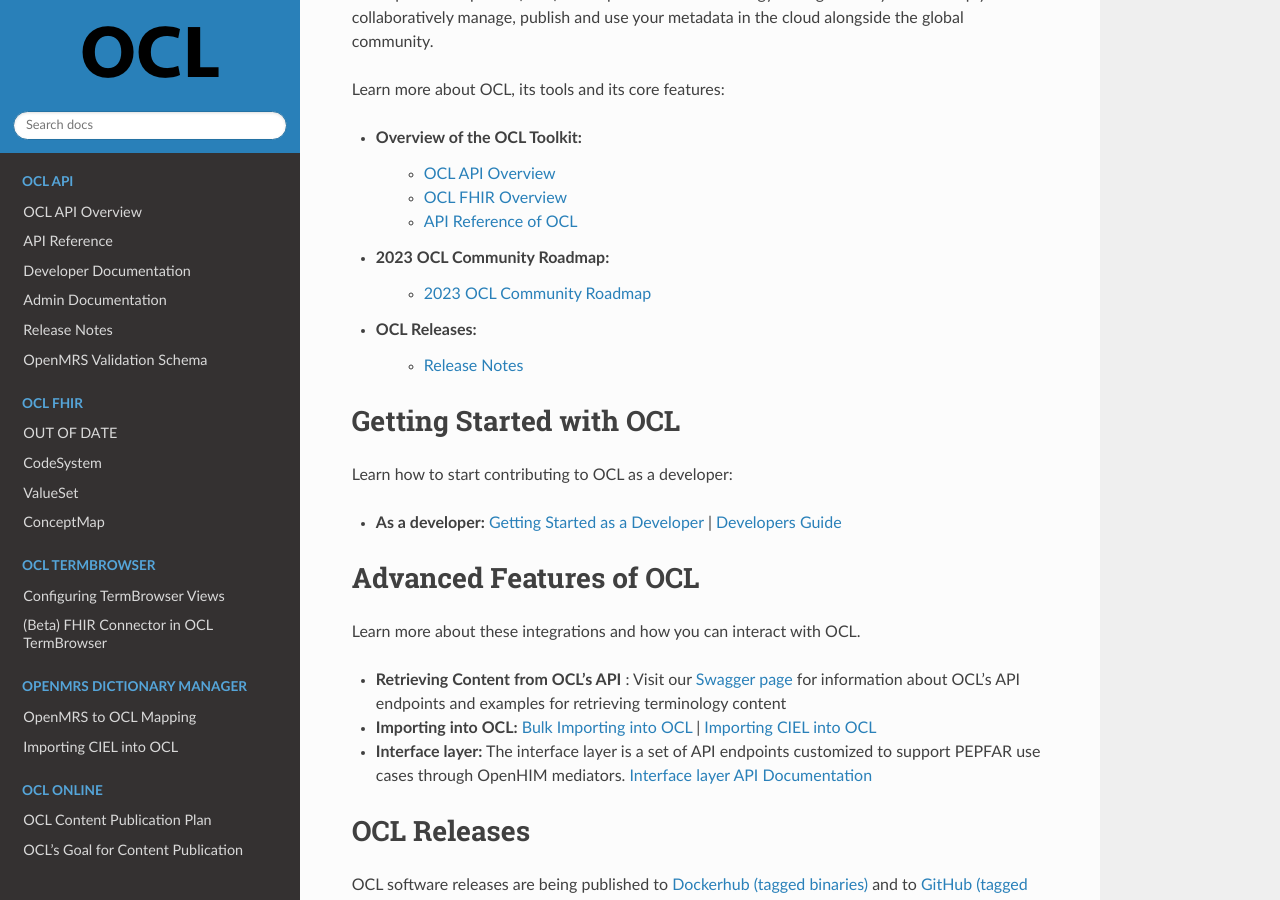
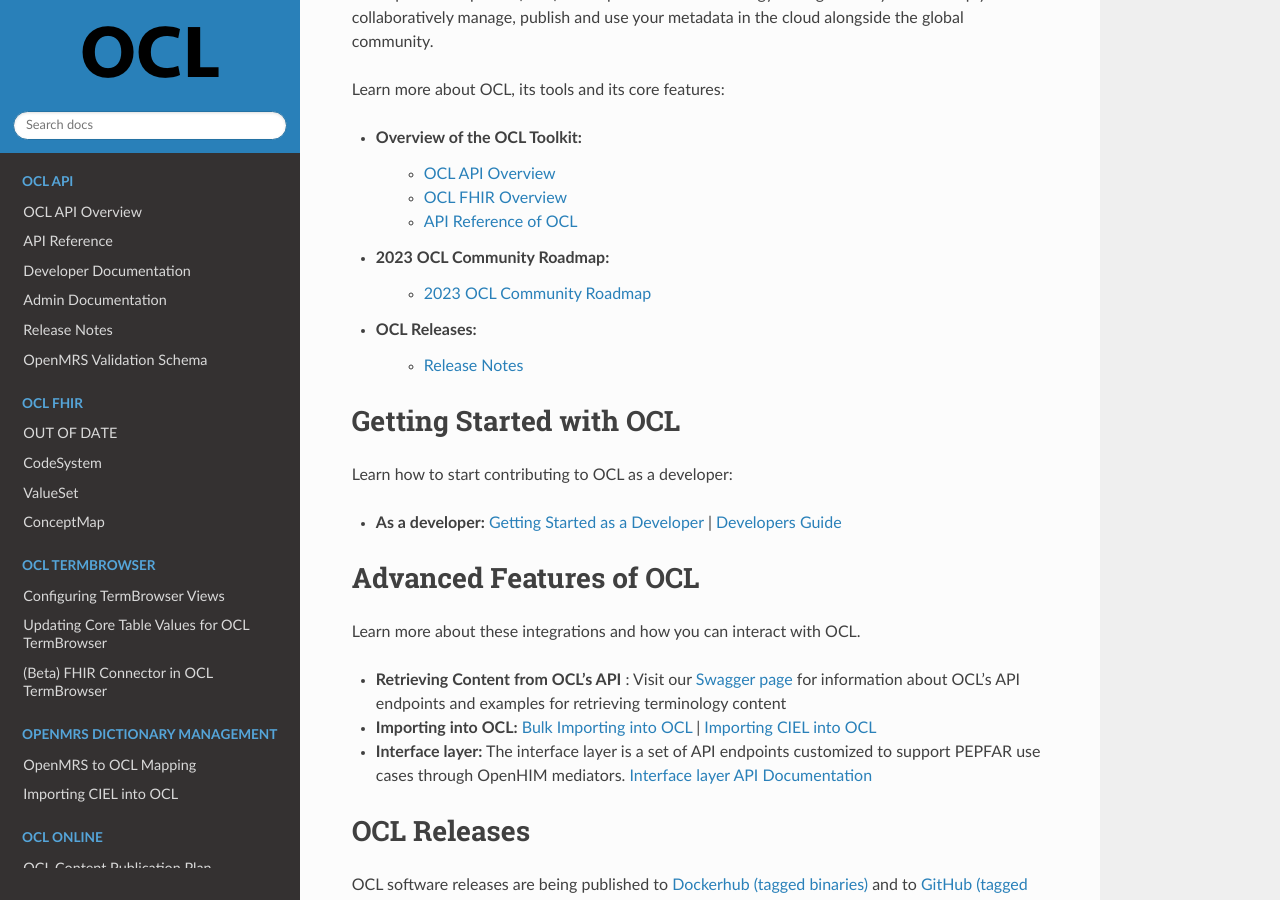
Before and after one commit to OpenConceptLab/ocl-docs, a Sphinx documentation site: the page built from docs/source/index.rst, in a window 1280 px wide and 900 px high, scrolled down 359 px. Built offline with Sphinx 7.4.7 and the Read the Docs theme 2.0.0, drawn with Linux system fonts in a browser that asks for light colours.

Commit message:
Update index.rst
Adds Updating Core Values documentation to index

```diff
--- a/docs/source/index.rst
+++ b/docs/source/index.rst
@@ -113,12 +113,13 @@
    :caption: OCL TermBrowser
 
    oclweb/configuringtermbrowser
+   oclweb/updatingCoreTableValues
    oclweb/FHIRconnectors
 
 .. toctree::
    :maxdepth: 2
    :hidden:
-   :caption: OpenMRS Dictionary Manager
+   :caption: OpenMRS Dictionary Management
 
    oclomrs/openmrstooclmapping
    oclomrs/importingciel
```
